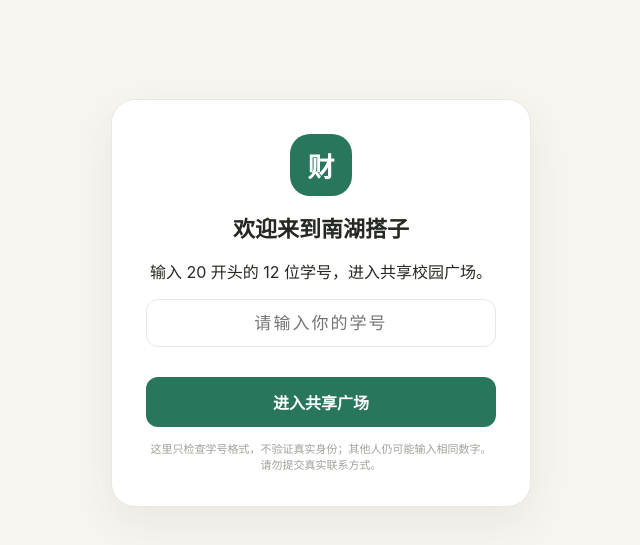
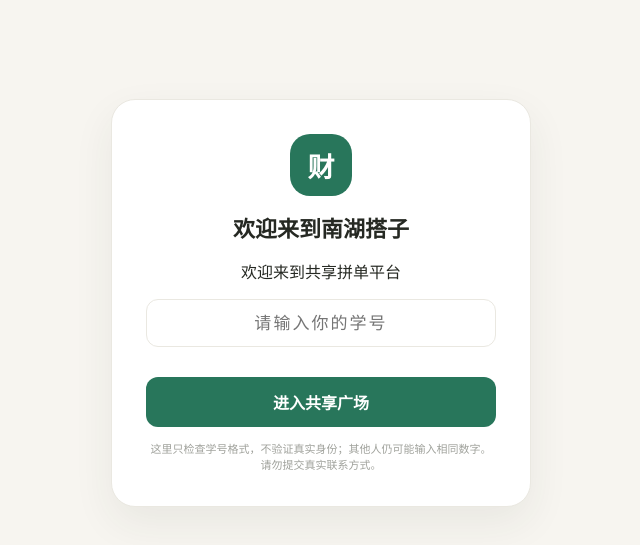
Before and after one commit to liaoxinyi1782-crypto/nanhudazi, a plain HTML site: page index.html in a window 1280 px wide. Shown: the part 97-642 px from the top of the page, without its empty margins (319-959 px from the left). Drawn offline with Linux system fonts and the light colour scheme.

Commit message:
更新共享拼单平台欢迎文案

```diff
--- a/index.html
+++ b/index.html
@@ -50,7 +50,7 @@
 </div>
 <div class="gate" id="gate"><div class="gate-card"><div class="gate-mark">财</div><h1>欢迎来到南湖搭子</h1>
   <div id="demoLogin"><p>面向中南财经政法大学同学的校园拼单与互助广场。请输入你的学号，进入校园广场。</p><input id="studentId" inputmode="numeric" maxlength="12" placeholder="请输入你的学号" aria-label="学号" /><div class="error" id="gateError"></div><button class="submit" id="enterBtn">进入校园广场</button><p class="gate-note">仅检查 20 开头的 12 位数字，不验证真实身份；演示数据只保存在本机。</p></div>
-  <div id="cloudLogin" hidden><p>输入 20 开头的 12 位学号，进入共享校园广场。</p><input id="cloudUsername" inputmode="numeric" maxlength="12" placeholder="请输入你的学号" aria-label="学号" /><div class="error" id="cloudError"></div><button class="submit" id="cloudEnter">进入共享广场</button><p class="gate-note">这里只检查学号格式，不验证真实身份；其他人仍可能输入相同数字。请勿提交真实联系方式。</p></div>
+  <div id="cloudLogin" hidden><p>欢迎来到共享拼单平台</p><input id="cloudUsername" inputmode="numeric" maxlength="12" placeholder="请输入你的学号" aria-label="学号" /><div class="error" id="cloudError"></div><button class="submit" id="cloudEnter">进入共享广场</button><p class="gate-note">这里只检查学号格式，不验证真实身份；其他人仍可能输入相同数字。请勿提交真实联系方式。</p></div>
 </div></div>
 <div class="modal-backdrop" id="createModal" hidden><div class="modal"><div class="modal-head"><div><h2>发起校园拼单</h2><p>描述清楚时间和地点，更容易找到搭子</p></div><button class="close" data-close>×</button></div>
   <label class="field"><span>想找什么搭子</span><input id="postTitle" maxlength="36" placeholder="例如：今天中午食堂一起吃饭" /></label>
```
